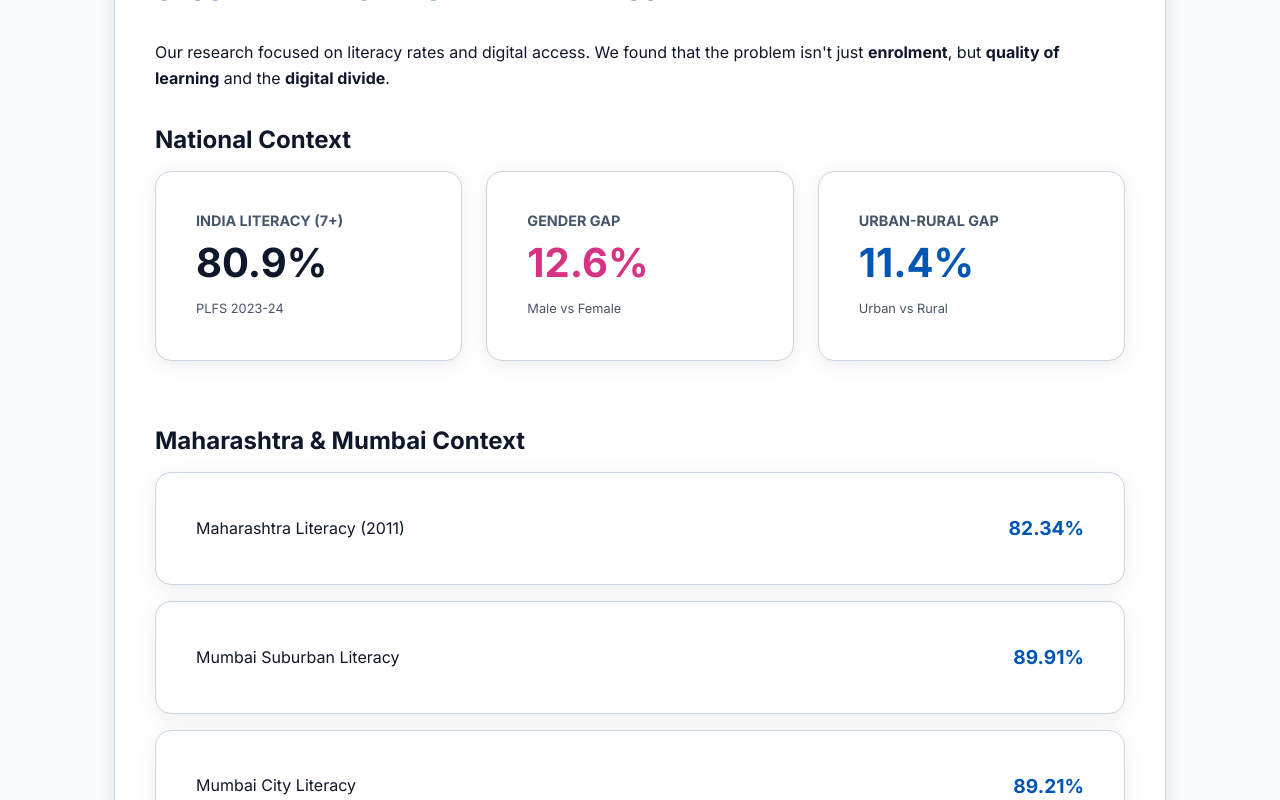
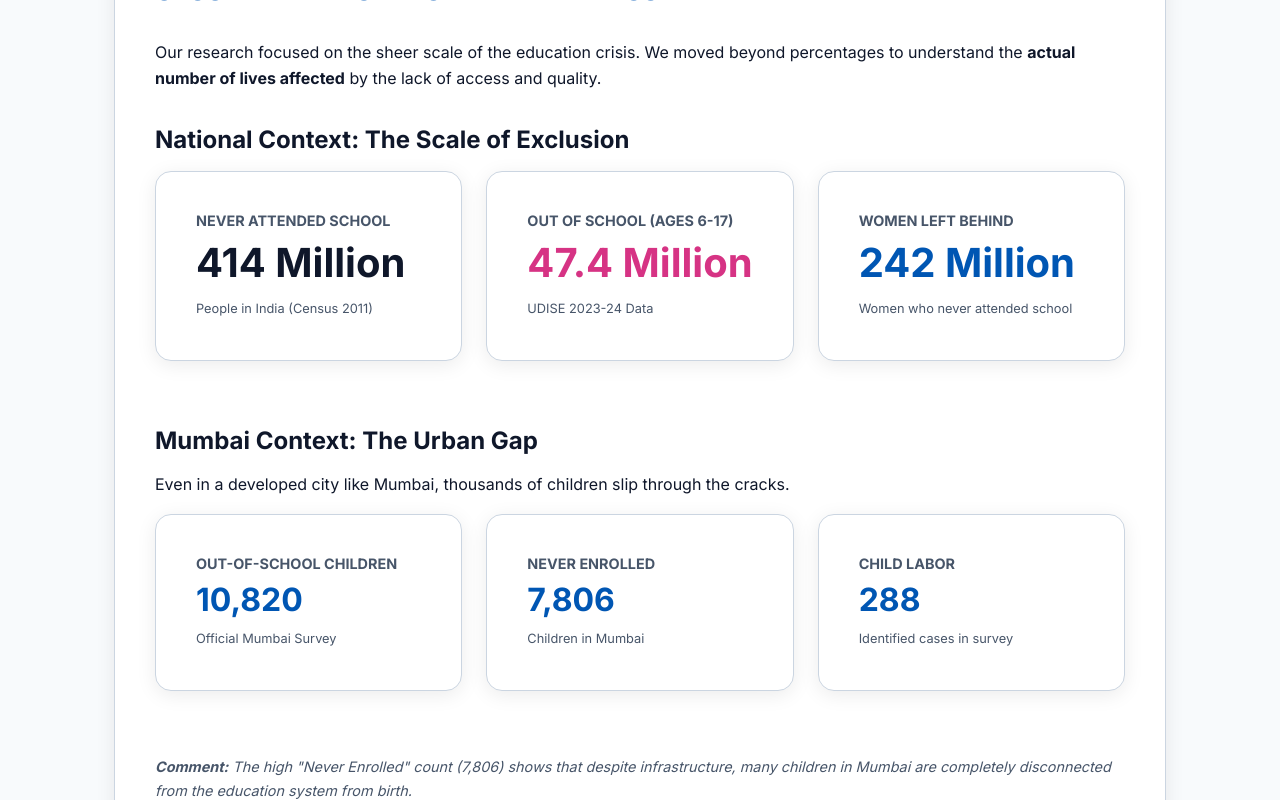
Before and after one commit to Ali-bis/BridgeToKnowledgetest, a React (Vite) app: page /research in a window 1280 px wide. Shown: the part 1040-1840 px from the top of the page. Built offline with nearby package versions, Linux system fonts and the light colour scheme.

Commit message:
Update Research.jsx

```diff
--- a/src/pages/Research.jsx
+++ b/src/pages/Research.jsx
@@ -43,42 +43,61 @@ const Research = () => {
       <div className="page-section">
         <h2>SECONDARY RESEARCH: KEY FINDINGS</h2>
         <p>
-          Our research focused on literacy rates and digital access. We found that the problem isn't just <strong>enrolment</strong>, but <strong>quality of learning</strong> and the <strong>digital divide</strong>.
+          Our research focused on the sheer scale of the education crisis. We moved beyond percentages to understand the <strong>actual number of lives affected</strong> by the lack of access and quality.
         </p>
 
-        <h3 style={{ marginTop: '2rem' }}>National Context</h3>
+        <h3 style={{ marginTop: '2rem' }}>National Context: The Scale of Exclusion</h3>
         <div style={{ display: 'grid', gridTemplateColumns: 'repeat(auto-fit, minmax(200px, 1fr))', gap: '1.5rem', marginTop: '1rem', marginBottom: '2rem' }}>
+
+          {/* STAT 1: NEVER ATTENDED */}
           <div className="highlight-card">
-            <h4 style={{ color: 'var(--text-muted)', fontSize: '0.9rem', textTransform: 'uppercase' }}>India Literacy (7+)</h4>
-            <p style={{ fontSize: '2.5rem', fontWeight: 'bold', color: 'var(--text-main)', margin: 0 }}>80.9%</p>
-            <span style={{ fontSize: '0.8rem', color: 'var(--text-muted)' }}>PLFS 2023-24</span>
+            <h4 style={{ color: 'var(--text-muted)', fontSize: '0.9rem', textTransform: 'uppercase' }}>Never Attended School</h4>
+            <p style={{ fontSize: '2.5rem', fontWeight: 'bold', color: 'var(--text-main)', margin: 0 }}>414 Million</p>
+            <span style={{ fontSize: '0.8rem', color: 'var(--text-muted)' }}>People in India (Census 2011)</span>
           </div>
+
+          {/* STAT 2: OUT OF SCHOOL CHILDREN */}
           <div className="highlight-card">
-            <h4 style={{ color: 'var(--text-muted)', fontSize: '0.9rem', textTransform: 'uppercase' }}>Gender Gap</h4>
-            <p style={{ fontSize: '2.5rem', fontWeight: 'bold', color: 'var(--accent)', margin: 0 }}>12.6%</p>
-            <span style={{ fontSize: '0.8rem', color: 'var(--text-muted)' }}>Male vs Female</span>
+            <h4 style={{ color: 'var(--text-muted)', fontSize: '0.9rem', textTransform: 'uppercase' }}>Out of School (Ages 6-17)</h4>
+            <p style={{ fontSize: '2.5rem', fontWeight: 'bold', color: 'var(--accent)', margin: 0 }}>47.4 Million</p>
+            <span style={{ fontSize: '0.8rem', color: 'var(--text-muted)' }}>UDISE 2023-24 Data</span>
           </div>
+
+          {/* STAT 3: WOMEN EXCLUDED */}
           <div className="highlight-card">
-            <h4 style={{ color: 'var(--text-muted)', fontSize: '0.9rem', textTransform: 'uppercase' }}>Urban-Rural Gap</h4>
-            <p style={{ fontSize: '2.5rem', fontWeight: 'bold', color: 'var(--primary)', margin: 0 }}>11.4%</p>
-            <span style={{ fontSize: '0.8rem', color: 'var(--text-muted)' }}>Urban vs Rural</span>
+            <h4 style={{ color: 'var(--text-muted)', fontSize: '0.9rem', textTransform: 'uppercase' }}>Women Left Behind</h4>
+            <p style={{ fontSize: '2.5rem', fontWeight: 'bold', color: 'var(--primary)', margin: 0 }}>242 Million</p>
+            <span style={{ fontSize: '0.8rem', color: 'var(--text-muted)' }}>Women who never attended school</span>
           </div>
         </div>
 
-        <h3>Maharashtra & Mumbai Context</h3>
-        <div style={{ display: 'flex', flexDirection: 'column', gap: '1rem', marginTop: '1rem' }}>
-          <div className="highlight-card" style={{ display: 'flex', justifyContent: 'space-between', alignItems: 'center', marginBottom: 0 }}>
-            <span>Maharashtra Literacy (2011)</span>
-            <strong style={{ color: 'var(--primary)', fontSize: '1.2rem' }}>82.34%</strong>
+        <h3>Mumbai Context: The Urban Gap</h3>
+        <p style={{ marginBottom: '1rem' }}>
+          Even in a developed city like Mumbai, thousands of children slip through the cracks.
+        </p>
+
+        <div style={{ display: 'grid', gridTemplateColumns: 'repeat(auto-fit, minmax(200px, 1fr))', gap: '1.5rem' }}>
+          <div className="highlight-card">
+            <h4 style={{ color: 'var(--text-muted)', fontSize: '0.9rem', textTransform: 'uppercase' }}>Out-of-School Children</h4>
+            <p style={{ fontSize: '2rem', fontWeight: 'bold', color: 'var(--primary)', margin: 0 }}>10,820</p>
+            <span style={{ fontSize: '0.8rem', color: 'var(--text-muted)' }}>Official Mumbai Survey</span>
           </div>
-          <div className="highlight-card" style={{ display: 'flex', justifyContent: 'space-between', alignItems: 'center', marginBottom: 0 }}>
-            <span>Mumbai Suburban Literacy</span>
-            <strong style={{ color: 'var(--primary)', fontSize: '1.2rem' }}>89.91%</strong>
+
+          <div className="highlight-card">
+            <h4 style={{ color: 'var(--text-muted)', fontSize: '0.9rem', textTransform: 'uppercase' }}>Never Enrolled</h4>
+            <p style={{ fontSize: '2rem', fontWeight: 'bold', color: 'var(--primary)', margin: 0 }}>7,806</p>
+            <span style={{ fontSize: '0.8rem', color: 'var(--text-muted)' }}>Children in Mumbai</span>
           </div>
-          <div className="highlight-card" style={{ display: 'flex', justifyContent: 'space-between', alignItems: 'center', marginBottom: 0 }}>
-            <span>Mumbai City Literacy</span>
-            <strong style={{ color: 'var(--primary)', fontSize: '1.2rem' }}>89.21%</strong>
+
+          <div className="highlight-card">
+            <h4 style={{ color: 'var(--text-muted)', fontSize: '0.9rem', textTransform: 'uppercase' }}>Child Labor</h4>
+            <p style={{ fontSize: '2rem', fontWeight: 'bold', color: 'var(--primary)', margin: 0 }}>288</p>
+            <span style={{ fontSize: '0.8rem', color: 'var(--text-muted)' }}>Identified cases in survey</span>
           </div>
+        </div>
+
+        <div style={{ marginTop: '2rem', fontStyle: 'italic', color: 'var(--text-muted)', fontSize: '0.9rem' }}>
+          <strong>Comment:</strong> The high "Never Enrolled" count (7,806) shows that despite infrastructure, many children in Mumbai are completely disconnected from the education system from birth.
         </div>
       </div>
 
```
